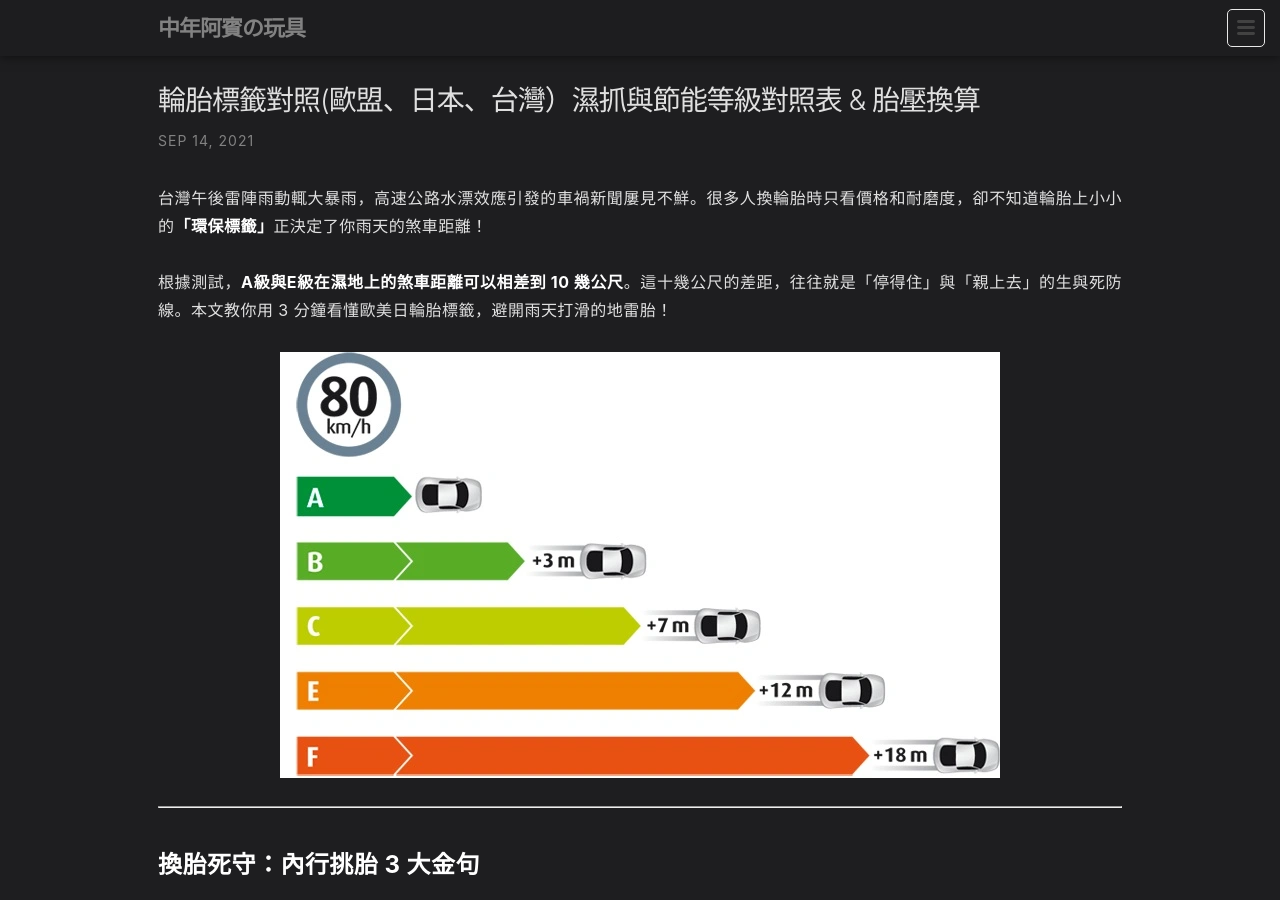
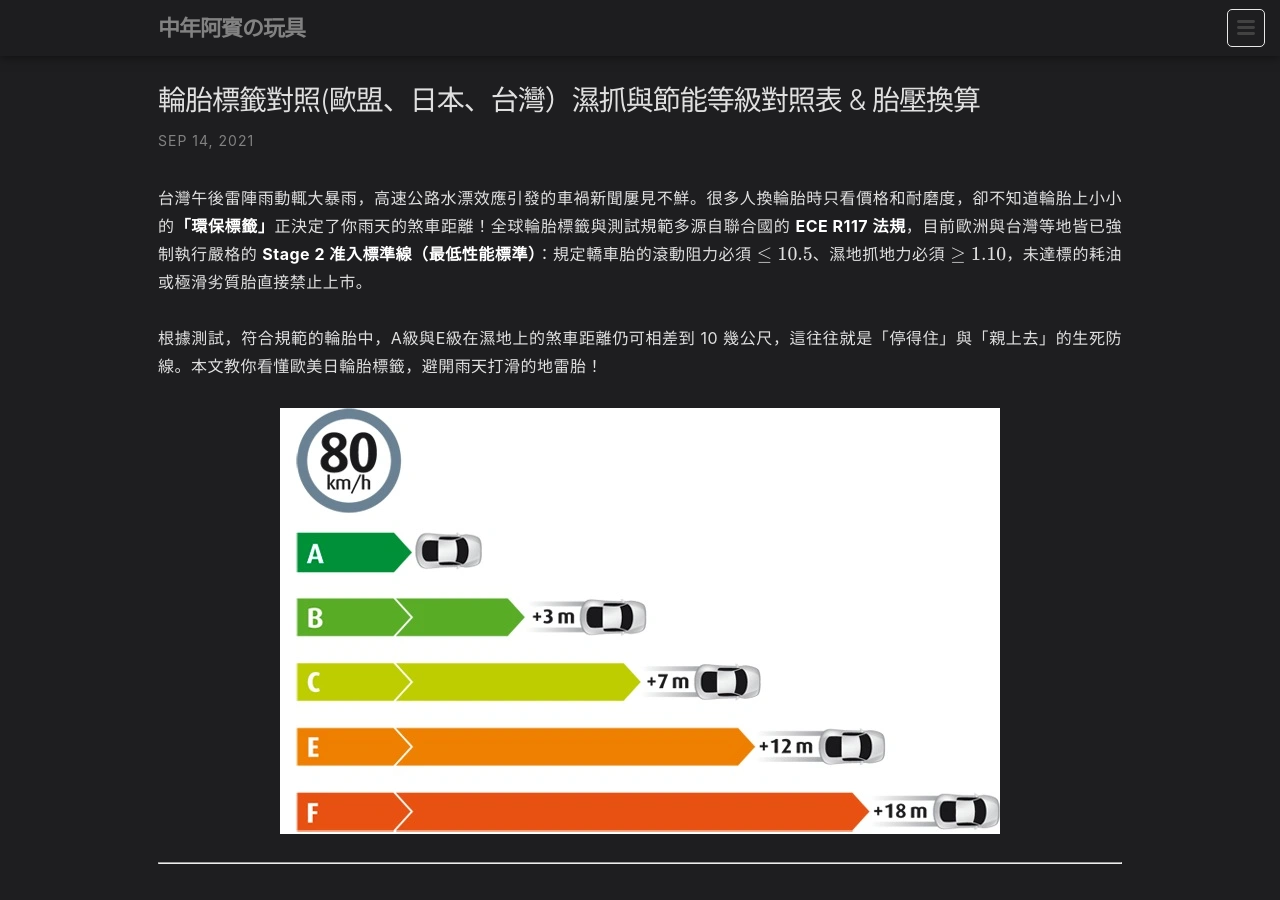
Before and after one commit to 1stbenz/1stbenz.github.io, a Jekyll site: the page built from _posts/zh/2021-09-14-tyre-label.md, in a window 1280 px wide and 900 px high. Built offline with Jekyll 4.4.1, drawn with Linux system fonts in a browser that asks for light colours.

Commit message:
Update 2021-09-14-tyre-label.md

```diff
--- a/_posts/zh/2021-09-14-tyre-label.md
+++ b/_posts/zh/2021-09-14-tyre-label.md
@@ -23,9 +23,9 @@ faq:
     answer: "文章中提供了通用胎壓換算表，您可以參考該表格進行 PSI、kPa 和 Bar 之間的換算，其中 Bar 數值已針對 0.05 刻度微調，適用於各車系。"
 ---
 
-台灣午後雷陣雨動輒大暴雨，高速公路水漂效應引發的車禍新聞屢見不鮮。很多人換輪胎時只看價格和耐磨度，卻不知道輪胎上小小的**「環保標籤」**正決定了你雨天的煞車距離！
+台灣午後雷陣雨動輒大暴雨，高速公路水漂效應引發的車禍新聞屢見不鮮。很多人換輪胎時只看價格和耐磨度，卻不知道輪胎上小小的**「環保標籤」**正決定了你雨天的煞車距離！全球輪胎標籤與測試規範多源自聯合國的 **ECE R117 法規**，目前歐洲與台灣等地皆已強制執行嚴格的 **Stage 2 准入標準線（最低性能標準）**：規定轎車胎的滾動阻力必須 $$\le 10.5$$、濕地抓地力必須 $$\ge 1.10$$，未達標的耗油或極滑劣質胎直接禁止上市。
 
-根據測試，**A級與E級在濕地上的煞車距離可以相差到 10 幾公尺**。這十幾公尺的差距，往往就是「停得住」與「親上去」的生與死防線。本文教你用 3 分鐘看懂歐美日輪胎標籤，避開雨天打滑的地雷胎！
+根據測試，符合規範的輪胎中，A級與E級在濕地上的煞車距離仍可相差到 10 幾公尺，這往往就是「停得住」與「親上去」的生死防線。本文教你看懂歐美日輪胎標籤，避開雨天打滑的地雷胎！
 
 ![濕地煞車距離比較：不同濕抓等級之相對剎車距離差異](/images/mobile01-1e245a3ac8d082974c6b38239840089d.webp)
 
```
